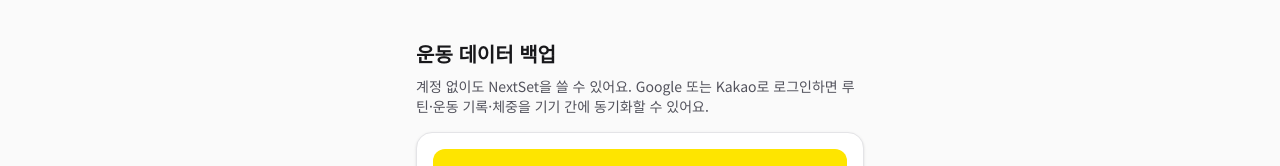
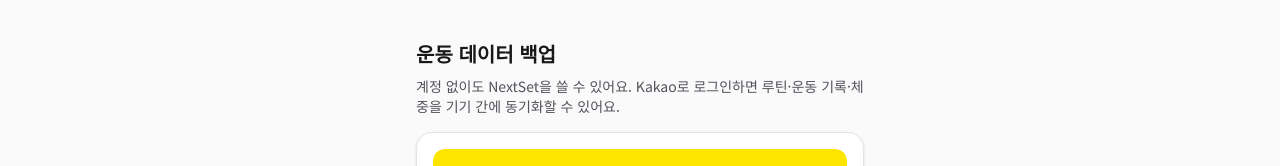
Before and after one commit to Bigone0617/ai_health_trainer, a Next.js app: page /login in a window 1280 px wide. Shown: the top 166 px of the page. Built offline with nearby package versions, Linux system fonts and the light colour scheme; no server answers.

Commit message:
google 로그인 관련 제거

```diff
--- a/package.json
+++ b/package.json
@@ -1,6 +1,6 @@
 {
   "name": "ai_health_trainer",
-  "version": "0.1.4",
+  "version": "0.1.5",
   "private": true,
   "scripts": {
     "dev": "next dev",
--- a/src/app/auth/callback/route.ts
+++ b/src/app/auth/callback/route.ts
@@ -10,7 +10,7 @@
  * - 사이트 URL: 예) http://localhost:3000(개발) 또는 프로덕션 origin
  * - 리다이렉트 URL: http://localhost:3000/auth/callback 및 https://<배포도메인>/auth/callback
  *
- * Authentication → Providers에서 Google·Kakao를 켜세요.
+ * Authentication → Providers에서 Kakao를 켜세요.
  */
 export async function GET(request: NextRequest) {
   const { searchParams, origin } = new URL(request.url);
--- a/src/app/login/page.tsx
+++ b/src/app/login/page.tsx
@@ -29,8 +29,8 @@
           운동 데이터 백업
         </h1>
         <p className="mt-2 text-sm text-zinc-600 dark:text-zinc-400">
-          계정 없이도 NextSet을 쓸 수 있어요. Google 또는 Kakao로 로그인하면
-          루틴·운동 기록·체중을 기기 간에 동기화할 수 있어요.
+          계정 없이도 NextSet을 쓸 수 있어요. Kakao로 로그인하면 루틴·운동
+          기록·체중을 기기 간에 동기화할 수 있어요.
         </p>
       </div>
 
@@ -64,7 +64,9 @@
             https://&lt;도메인&gt;/auth/callback
           </code>
           을 등록하세요. 배포 URL을 고정하려면 루트{" "}
-          <code className="rounded bg-zinc-200 px-1 dark:bg-zinc-800">.env</code>
+          <code className="rounded bg-zinc-200 px-1 dark:bg-zinc-800">
+            .env
+          </code>
           또는 Vercel 환경 변수에{" "}
           <code className="rounded bg-zinc-200 px-1 dark:bg-zinc-800">
             NEXT_PUBLIC_SITE_URL
--- a/src/components/AccountStrip.tsx
+++ b/src/components/AccountStrip.tsx
@@ -66,8 +66,8 @@
         게스트 모드: 데이터는 이 기기에만 저장됩니다.
       </p>
       <p className="mt-1 text-zinc-600 dark:text-zinc-400">
-        로그인하면 Google 또는 Kakao로 루틴·운동·체중을 백업하고 다른 기기에서도
-        쓸 수 있어요.
+        Kakao로 로그인하면 루틴·운동·체중을 백업하고 다른 기기에서도 쓸 수
+        있어요.
       </p>
       {supabaseConfigured ? (
         <Link
```
Also changed, not shown: 1 other file (tests, documents, lock files or other folders).
